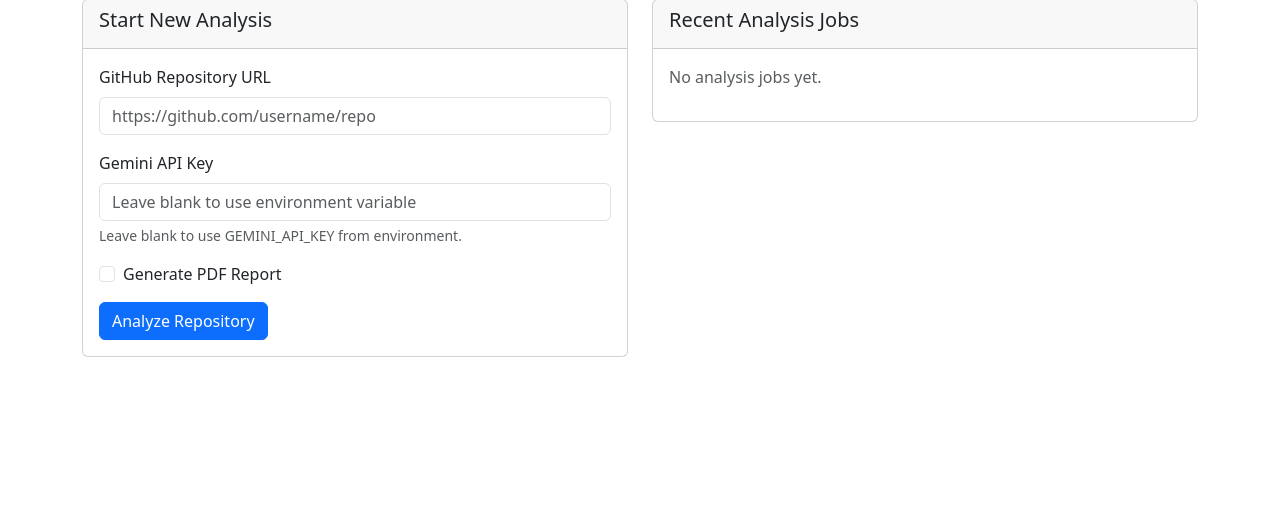
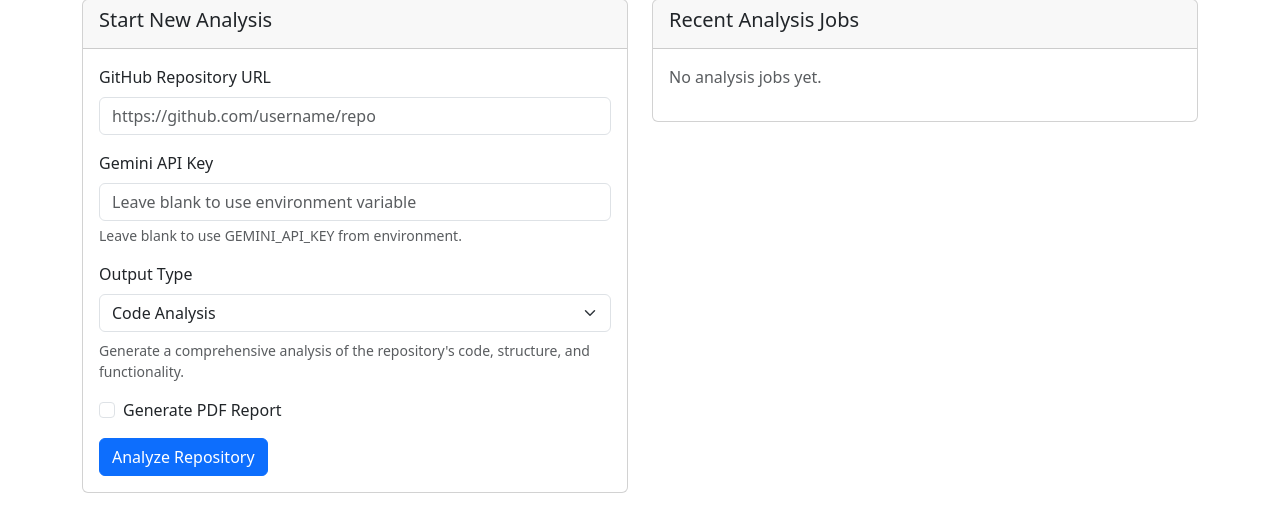
Before and after one commit to ddekshina/RepoAnalyser, a Flask app: page / in a window 1280 px wide. Shown: the part 184-716 px from the top of the page. Run offline with Flask 3, Linux system fonts and the light colour scheme.

Commit message:
feat: Readme generator and Development Guidance

```diff
--- a/app.py
+++ b/app.py
@@ -21,11 +21,11 @@ os.makedirs(REPORTS_DIR, exist_ok=True)
 # Store analysis jobs
 analysis_jobs = {}
 
-def analyze_repo_async(job_id, repo_url, api_key, generate_pdf=False):
+def analyze_repo_async(job_id, repo_url, api_key, output_type, generate_pdf=False):
     """Run the repository analysis in a separate thread."""
     try:
         analyzer = GitHubRepoAnalyzer(api_key)
-        report_path, _ = analyzer.analyze_repository(repo_url, REPORTS_DIR)
+        report_path, _ = analyzer.analyze_repository(repo_url, output_type, REPORTS_DIR)
 
         analysis_jobs[job_id]['status'] = 'completed'
         analysis_jobs[job_id]['report_path'] = report_path
@@ -48,6 +48,11 @@ def index():
 def analyze():
     repo_url = request.form.get('repo_url')
     generate_pdf = 'generate_pdf' in request.form
+
+    # Get output type from form
+    output_type = request.form.get('output_type', 'analysis')
+    if output_type not in ['analysis', 'readme', 'guidance']:
+        output_type = 'analysis'  # Default to analysis if invalid type provided
 
     if not repo_url:
         flash('Please enter a GitHub repository URL', 'error')
@@ -72,21 +77,28 @@ def analyze():
         'repo_url': repo_url,
         'repo_name': repo_name,
         'status': 'running',
+        'output_type': output_type,
         'report_path': None,
         'pdf_path': None,
         'error': None,
-        'timestamp': datetime.now().strftime("%Y-%m-%d %H:%M:%S")  # Fixed: Direct call to datetime
+        'timestamp': datetime.now().strftime("%Y-%m-%d %H:%M:%S")
     }
 
     # Start analysis in a separate thread
     thread = threading.Thread(
         target=analyze_repo_async,
-        args=(job_id, repo_url, api_key, generate_pdf)
+        args=(job_id, repo_url, api_key, output_type, generate_pdf)
     )
     thread.daemon = True
     thread.start()
 
-    flash(f'Analysis started for repository: {repo_name}', 'info')
+    report_type_name = {
+        "analysis": "Analysis report",
+        "readme": "README file",
+        "guidance": "Development guidance"
+    }.get(output_type, "Analysis report")
+
+    flash(f'{report_type_name} generation started for repository: {repo_name}', 'info')
     return redirect(url_for('index'))
 
 @app.route('/status/<job_id>')
--- a/templates/index.html
+++ b/templates/index.html
@@ -18,6 +18,9 @@
         }
         .job-card {
             margin-bottom: 1rem;
+        }
+        .output-type-description {
+            display: none;
         }
     </style>
 </head>
@@ -57,6 +60,24 @@
                                        placeholder="Leave blank to use environment variable">
                                 <div class="form-text">Leave blank to use GEMINI_API_KEY from environment.</div>
                             </div>
+                            <div class="mb-3">
+                                <label for="output_type" class="form-label">Output Type</label>
+                                <select class="form-select" id="output_type" name="output_type" onchange="updateDescription()">
+                                    <option value="analysis" selected>Code Analysis</option>
+                                    <option value="readme">README Generator</option>
+                                    <option value="guidance">Development Guidance</option>
+                                </select>
+
+                                <div class="form-text mt-2 output-type-description" id="analysis-desc">
+                                    Generate a comprehensive analysis of the repository's code, structure, and functionality.
+                                </div>
+                                <div class="form-text mt-2 output-type-description" id="readme-desc">
+                                    Create a professional README.md file for the repository based on code analysis.
+                                </div>
+                                <div class="form-text mt-2 output-type-description" id="guidance-desc">
+                                    Generate a prioritized step-by-step development checklist to help complete and enhance the project.
+                                </div>
+                            </div>
                             <div class="mb-3 form-check">
                                 <input type="checkbox" class="form-check-input" id="generate_pdf" name="generate_pdf">
                                 <label class="form-check-label" for="generate_pdf">Generate PDF Report</label>
@@ -83,7 +104,16 @@
                                         </div>
                                         <p class="mb-1">{{ job.repo_url }}</p>
                                         <small class="d-flex justify-content-between">
-                                            <span>Status:
+                                            <span>
+                                                {% if job.output_type == 'analysis' %}
+                                                    <span class="badge bg-info">Analysis</span>
+                                                {% elif job.output_type == 'readme' %}
+                                                    <span class="badge bg-primary">README</span>
+                                                {% elif job.output_type == 'guidance' %}
+                                                    <span class="badge bg-secondary">Guidance</span>
+                                                {% endif %}
+
+                                                Status:
                                                 {% if job.status == 'running' %}
                                                     <span class="badge bg-warning">Running</span>
                                                 {% elif job.status == 'completed' %}
@@ -106,5 +136,26 @@
     </div>
 
     <script src="https://cdn.jsdelivr.net/npm/bootstrap@5.3.0-alpha1/dist/js/bootstrap.bundle.min.js"></script>
+    <script>
+        // Show the appropriate description when the output type changes
+        function updateDescription() {
+            // Hide all descriptions
+            document.querySelectorAll('.output-type-description').forEach(el => {
+                el.style.display = 'none';
+            });
+
+            // Show the selected description
+            const selectedValue = document.getElementById('output_type').value;
+            const descElement = document.getElementById(selectedValue + '-desc');
+            if (descElement) {
+                descElement.style.display = 'block';
+            }
+        }
+
+        // Run on page load
+        document.addEventListener('DOMContentLoaded', function() {
+            updateDescription();
+        });
+    </script>
 </body>
 </html>
```
Also changed, not shown: main.py (+103 -26 lines), templates/status.html (+40 -2 lines).
